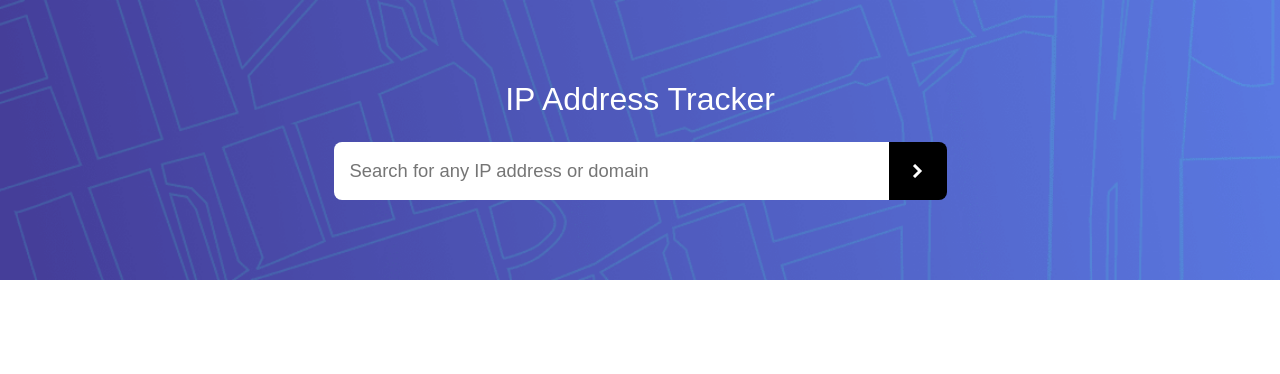
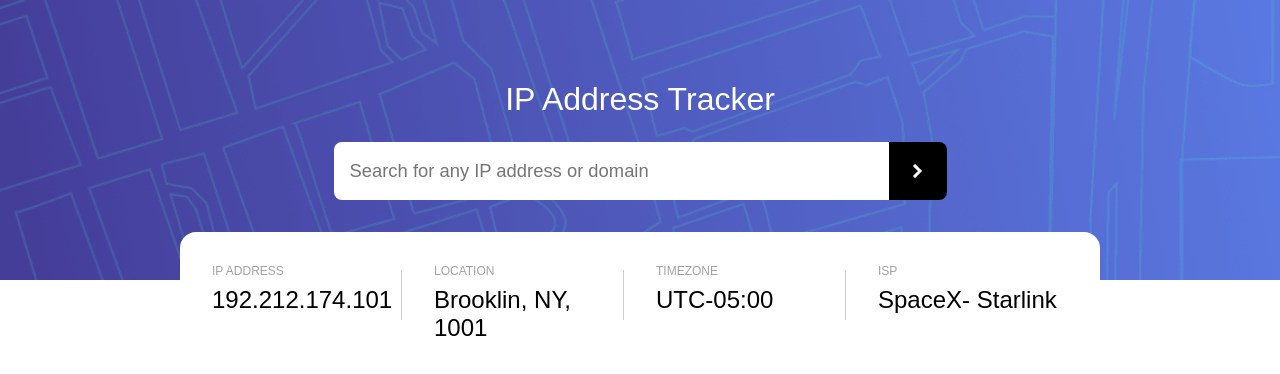
Before and after one commit to alidadaashi/ip-tracker, an Angular app: page / in a window 1280 px wide. Shown: the top 374 px of the page. Built offline with nearby package versions, Linux system fonts and the light colour scheme.

Commit message:
Add result component & Implement it in app component

```diff
--- a/src/app/app.component.html
+++ b/src/app/app.component.html
@@ -1 +1,2 @@
 <app-input></app-input>
+<app-result></app-result>
--- a/src/app/app.module.ts
+++ b/src/app/app.module.ts
@@ -3,11 +3,13 @@ import { BrowserModule } from '@angular/platform-browser';
 
 import { AppComponent } from './app.component';
 import { InputComponent } from './input/input.component';
+import { ResultComponent } from './result/result.component';
 
 @NgModule({
   declarations: [
     AppComponent,
-    InputComponent
+    InputComponent,
+    ResultComponent
   ],
   imports: [
     BrowserModule
--- /dev/null
+++ b/src/app/result/result.component.html
@@ -0,0 +1,18 @@
+<div class="result-container">
+    <div class="result-item">
+        <div class="result-label"> IP ADDRESS </div>
+        <p class="result-text"> 192.212.174.101 </p>
+    </div>
+    <div class="result-item">
+        <div class="result-label"> Location </div>
+        <p class="result-text">Brooklin, NY, 1001</p>
+    </div>
+    <div class="result-item">
+        <div class="result-label"> Timezone </div>
+        <p class="result-text"> UTC-05:00 </p>
+    </div>
+    <div class="result-item">
+        <div class="result-label"> ISP </div>
+        <p class="result-text"> SpaceX- Starlink </p>
+    </div>
+</div>
--- /dev/null
+++ b/src/app/result/result.component.scss
@@ -0,0 +1,42 @@
+.result{
+    &-container{
+        display: flex;
+        max-width: 1440px;
+        padding: 2rem 0;
+        background-color: #FFF;
+        margin: -3rem auto 0;
+        width: 920px;
+        border-radius: 1rem;
+        z-index: 10;
+    position: relative;
+    }
+    &-item{
+        padding: 0 0 0 2rem;
+        flex-basis: 0;
+    flex-grow: 1;
+    max-width: 100%;
+        &:last-child{
+            padding-right: 2rem;
+            .result-text::after{
+                border-right: none;
+            }
+        }
+    }
+    &-label{
+        color: #A2A2A2;
+        font-size: .75rem;
+        margin-bottom: 0.5rem;
+        text-transform: uppercase;
+    }
+    &-text{
+        font-size: 1.5rem;
+        display: flex;
+        justify-content: space-between;
+        &::after{
+            content: '';
+            border-right: 1px solid #CCC;
+            height: 50px;
+            margin-top: -16px;
+        }
+    }
+}
```
Also changed, not shown: src/app/result/result.component.ts (added, +10 -0 lines), 1 other file (tests, documents, lock files or other folders).
